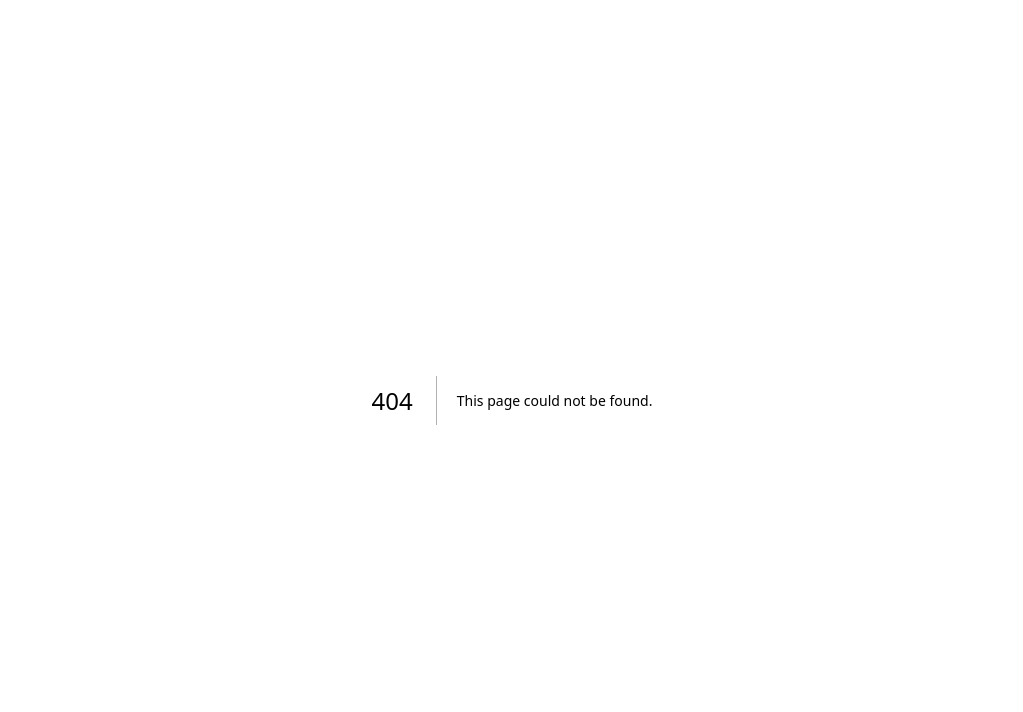
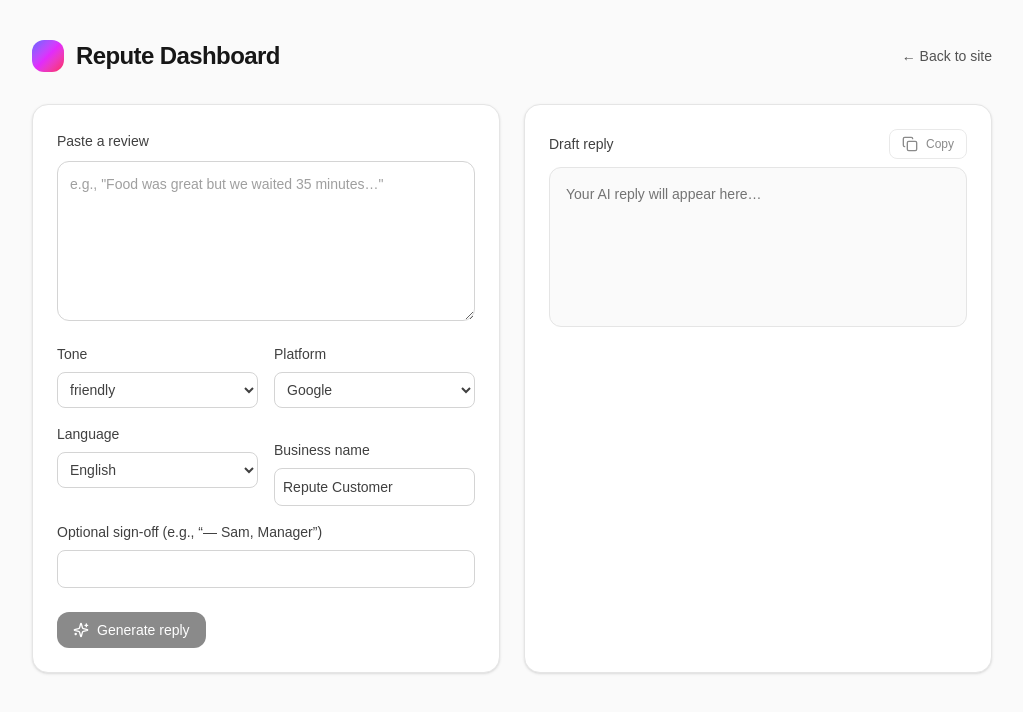
Before and after one commit to matt1095/nextjs-boilerplate, a Next.js app: page /dashboard in a window 1280 px wide. Before the commit this address had no page. Shown: the top 712 px of the page, without its empty margins (128-1151 px from the left). Built offline with nearby package versions, Linux system fonts and the light colour scheme.

Commit message:
Create page.tsx

```diff
--- /dev/null
+++ b/app/dashboard/page.tsx
@@ -0,0 +1,124 @@
+"use client";
+
+import { useState } from "react";
+import { Sparkles, Copy, Check, Loader2 } from "lucide-react";
+
+export default function Dashboard() {
+  const [review, setReview] = useState("");
+  const [tone, setTone] = useState("friendly");
+  const [platform, setPlatform] = useState("Google");
+  const [language, setLanguage] = useState("English");
+  const [businessName, setBusinessName] = useState("Repute Customer");
+  const [signoff, setSignoff] = useState("");
+  const [reply, setReply] = useState("");
+  const [loading, setLoading] = useState(false);
+  const [copied, setCopied] = useState(false);
+
+  async function generate() {
+    setLoading(true); setCopied(false); setReply("");
+    try {
+      const res = await fetch("/api/generate", {
+        method: "POST",
+        headers: { "Content-Type": "application/json" },
+        body: JSON.stringify({ review, tone, platform, language, businessName, signoff }),
+      });
+      const data = await res.json();
+      if (!res.ok) throw new Error(data.error || "Failed to generate");
+      setReply(data.reply || "");
+    } catch (e:any) { setReply(`Error: ${e.message}`); }
+    finally { setLoading(false); }
+  }
+
+  async function copy() {
+    if (!reply) return;
+    await navigator.clipboard.writeText(reply);
+    setCopied(true); setTimeout(()=>setCopied(false), 1500);
+  }
+
+  const disabled = !review.trim() || loading;
+
+  return (
+    <main className="min-h-screen bg-neutral-50 text-neutral-900">
+      <div className="mx-auto w-full max-w-5xl px-4 py-10 sm:px-6 lg:px-8">
+        <header className="mb-8 flex items-center justify-between">
+          <div className="flex items-center gap-3">
+            <div className="h-8 w-8 rounded-xl bg-gradient-to-br from-indigo-500 via-fuchsia-500 to-rose-500" />
+            <h1 className="text-2xl font-bold tracking-tight">Repute Dashboard</h1>
+          </div>
+          <a href="/" className="text-sm text-neutral-600 hover:text-neutral-900">← Back to site</a>
+        </header>
+
+        <div className="grid gap-6 md:grid-cols-2">
+          <div className="rounded-2xl border border-neutral-200 bg-white p-6 shadow-sm">
+            <label className="text-sm font-medium text-neutral-700">
+              Paste a review
+              <textarea
+                value={review}
+                onChange={(e) => setReview(e.target.value)}
+                placeholder='e.g., "Food was great but we waited 35 minutes…"'
+                className="mt-2 h-40 w-full resize-vertical rounded-xl border border-neutral-300 p-3 text-sm outline-none focus:ring-2 focus:ring-indigo-500"
+              />
+            </label>
+
+            <div className="mt-4 grid gap-4 sm:grid-cols-2">
+              <Picker label="Tone" value={tone} setValue={setTone} options={["friendly","professional","apologetic","cheerful"]}/>
+              <Picker label="Platform" value={platform} setValue={setPlatform} options={["Google","Yelp","Facebook","TripAdvisor"]}/>
+              <Picker label="Language" value={language} setValue={setLanguage} options={["English","French"]}/>
+              <Input label="Business name" value={businessName} setValue={setBusinessName}/>
+            </div>
+
+            <Input label='Optional sign-off (e.g., “— Sam, Manager”)' value={signoff} setValue={setSignoff}/>
+
+            <button onClick={generate} disabled={disabled}
+              className="mt-6 inline-flex items-center gap-2 rounded-xl bg-neutral-900 px-4 py-2 text-sm font-medium text-white hover:opacity-90 disabled:cursor-not-allowed disabled:opacity-50">
+              {loading ? <Loader2 className="h-4 w-4 animate-spin" /> : <Sparkles className="h-4 w-4" />}
+              {loading ? "Generating…" : "Generate reply"}
+            </button>
+          </div>
+
+          <div className="rounded-2xl border border-neutral-200 bg-white p-6 shadow-sm">
+            <div className="mb-2 flex items-center justify-between">
+              <h2 className="text-sm font-medium text-neutral-700">Draft reply</h2>
+              <button onClick={copy} disabled={!reply}
+                className="inline-flex items-center gap-2 rounded-lg border border-neutral-300 px-3 py-1.5 text-xs font-medium hover:bg-neutral-100 disabled:cursor-not-allowed disabled:opacity-50">
+                {copied ? <Check className="h-4 w-4" /> : <Copy className="h-4 w-4" />}{copied ? "Copied" : "Copy"}
+              </button>
+            </div>
+            <div className="min-h-40 rounded-xl border border-neutral-200 bg-neutral-50 p-4 text-sm text-neutral-800">
+              {reply ? reply : <span className="text-neutral-500">Your AI reply will appear here…</span>}
+            </div>
+            {!!reply && (
+              <div className="mt-4">
+                <button onClick={generate}
+                  className="inline-flex items-center gap-2 rounded-lg border border-neutral-300 px-3 py-1.5 text-xs font-medium hover:bg-neutral-100">
+                  <Sparkles className="h-4 w-4" /> Regenerate
+                </button>
+              </div>
+            )}
+          </div>
+        </div>
+      </div>
+    </main>
+  );
+}
+
+function Picker({ label, value, setValue, options }:{label:string; value:string; setValue:(v:string)=>void; options:string[]}) {
+  return (
+    <label className="text-sm font-medium text-neutral-700">
+      {label}
+      <select value={value} onChange={(e)=>setValue(e.target.value)}
+        className="mt-2 w-full rounded-lg border border-neutral-300 p-2 text-sm focus:ring-2 focus:ring-indigo-500">
+        {options.map(o=><option key={o} value={o}>{o}</option>)}
+      </select>
+    </label>
+  );
+}
+function Input({ label, value, setValue }:{label:string; value:string; setValue:(v:string)=>void}) {
+  return (
+    <label className="mt-4 block text-sm font-medium text-neutral-700">
+      {label}
+      <input value={value} onChange={(e)=>setValue(e.target.value)}
+        className="mt-2 w-full rounded-lg border border-neutral-300 p-2 text-sm focus:ring-2 focus:ring-indigo-500"/>
+    </label>
+  );
+}
```
